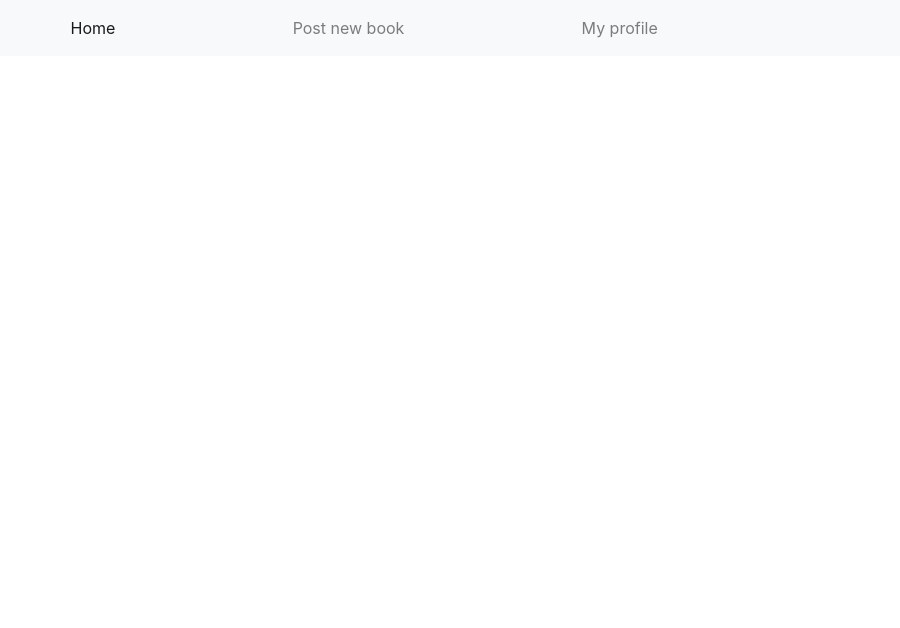
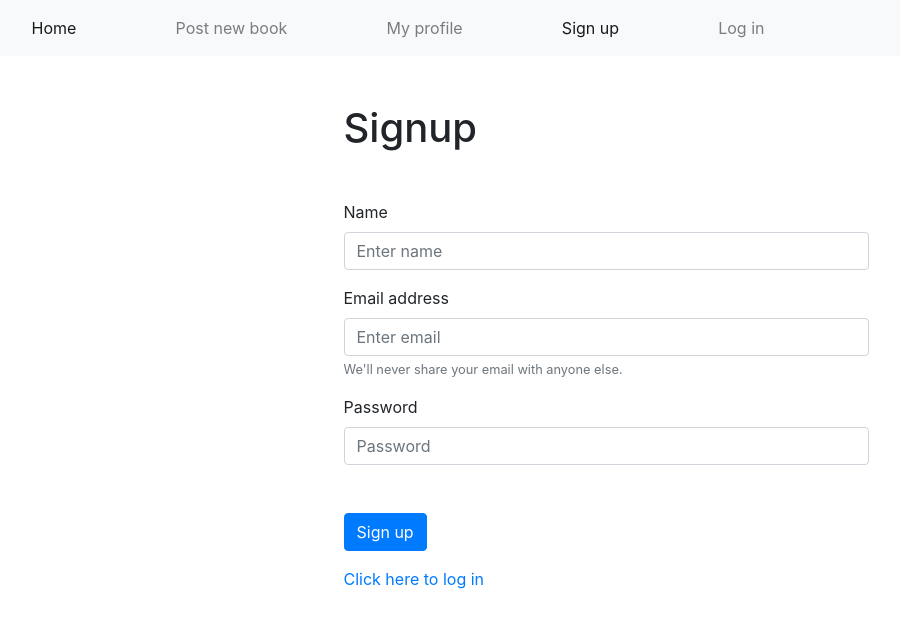
Before and after one commit to LaurynasKraujalis/FE-book-club-app, a React (Create React App) app: page /signup in a window 1280 px wide. Shown: the top 628 px of the page, without its empty margins (34-934 px from the left). Built offline with nearby package versions, Linux system fonts and the light colour scheme.

Commit message:
added signup and login pages with forms

```diff
--- a/src/App.js
+++ b/src/App.js
@@ -6,6 +6,8 @@
 import BookDetails from "./pages/BookDetails";
 import NewBook from "./pages/NewBook";
 import Navigation from "./components/Navigation/index";
+import SignUp from "./pages/SignUp";
+import LogIn from "./pages/LogIn";
 
 function App() {
   return (
@@ -16,6 +18,8 @@
         <Route path="/book/:id" component={BookDetails} />
         <Route path="/newbook" component={NewBook} />
         <Route path="/profile" component={MyProfile} />
+        <Route path="/signup" component={SignUp} />
+        <Route path="/login" component={LogIn} />
       </Switch>
     </main>
   );
--- a/src/components/Navigation/index.js
+++ b/src/components/Navigation/index.js
@@ -11,6 +11,8 @@
           <NavbarItem path="/" linkText="Home" />
           <NavbarItem path="/newbook" linkText="Post new book" />
           <NavbarItem path="/profile" linkText="My profile" />
+          <NavbarItem path="/signup" linkText="Sign up" />
+          <NavbarItem path="/login" linkText="Log in" />
         </Nav>
       </Navbar.Collapse>
       <Navbar.Collapse className="justify-content-end"></Navbar.Collapse>
--- /dev/null
+++ b/src/pages/LogIn/index.js
@@ -0,0 +1,57 @@
+import React, { useState, useEffect } from "react";
+
+import { useDispatch, useSelector } from "react-redux";
+import { Link } from "react-router-dom";
+import { Col, Form, Container, Button } from "react-bootstrap";
+
+export default function LogIn() {
+  const [email, setEmail] = useState("");
+  const [password, setPassword] = useState("");
+  const dispatch = useDispatch();
+
+  function submitForm(event) {
+    event.preventDefault();
+
+    // dispatch(login(email, password));
+
+    setEmail("");
+    setPassword("");
+  }
+
+  return (
+    <Container>
+      <Form as={Col} md={{ span: 6, offset: 3 }} className="mt-5">
+        <h1 className="mt-5 mb-5">Login</h1>
+        <Form.Group controlId="formBasicEmail">
+          <Form.Label>Email address</Form.Label>
+          <Form.Control
+            value={email}
+            onChange={(event) => setEmail(event.target.value)}
+            type="email"
+            placeholder="Enter email"
+            required
+          />
+        </Form.Group>
+
+        <Form.Group controlId="formBasicPassword">
+          <Form.Label>Password</Form.Label>
+          <Form.Control
+            value={password}
+            onChange={(event) => setPassword(event.target.value)}
+            type="password"
+            placeholder="Password"
+            required
+          />
+        </Form.Group>
+        <Form.Group className="mt-5">
+          <Button variant="primary" type="submit" onClick={submitForm}>
+            Log in
+          </Button>
+        </Form.Group>
+        <Link to="/signup" style={{ textAlign: "center" }}>
+          Click here to sign up
+        </Link>
+      </Form>
+    </Container>
+  );
+}
--- /dev/null
+++ b/src/pages/SignUp/index.js
@@ -0,0 +1,73 @@
+import React, { useState, useEffect } from "react";
+import { useDispatch, useSelector } from "react-redux";
+
+import { Link } from "react-router-dom";
+
+import { Col, Button, Container, Form } from "react-bootstrap";
+
+export default function SignUp() {
+  const [name, setName] = useState("");
+  const [email, setEmail] = useState("");
+  const [password, setPassword] = useState("");
+
+  const dispatch = useDispatch();
+
+  function submitForm(event) {
+    event.preventDefault();
+
+    // dispatch(signUp(name, email, password));
+
+    setEmail("");
+    setPassword("");
+    setName("");
+  }
+
+  return (
+    <Container>
+      <Form as={Col} md={{ span: 6, offset: 3 }} className="mt-5">
+        <h1 className="mt-5 mb-5">Signup</h1>
+        <Form.Group controlId="formBasicName">
+          <Form.Label>Name</Form.Label>
+          <Form.Control
+            value={name}
+            onChange={(event) => setName(event.target.value)}
+            type="text"
+            placeholder="Enter name"
+            required
+          />
+        </Form.Group>
+        <Form.Group controlId="formBasicEmail">
+          <Form.Label>Email address</Form.Label>
+          <Form.Control
+            value={email}
+            onChange={(event) => setEmail(event.target.value)}
+            type="email"
+            placeholder="Enter email"
+            required
+          />
+          <Form.Text className="text-muted">
+            We'll never share your email with anyone else.
+          </Form.Text>
+        </Form.Group>
+
+        <Form.Group controlId="formBasicPassword">
+          <Form.Label>Password</Form.Label>
+          <Form.Control
+            value={password}
+            onChange={(event) => setPassword(event.target.value)}
+            type="password"
+            placeholder="Password"
+            required
+          />
+        </Form.Group>
+
+        <Form.Group className="mt-5">
+          <Button variant="primary" type="submit" onClick={submitForm}>
+            Sign up
+          </Button>
+        </Form.Group>
+        <Link to="/login">Click here to log in</Link>
+      </Form>
+    </Container>
+  );
+}
```
